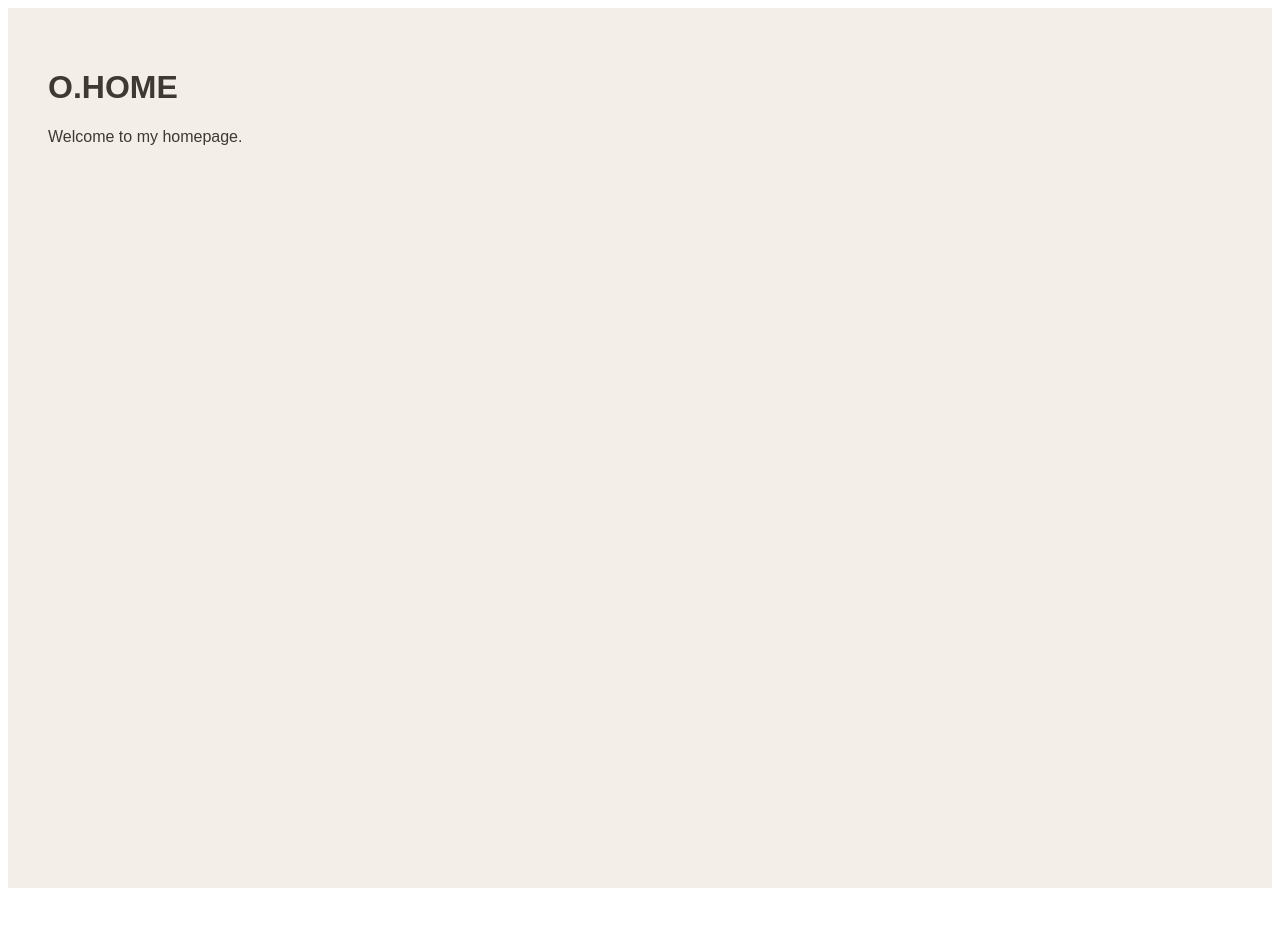
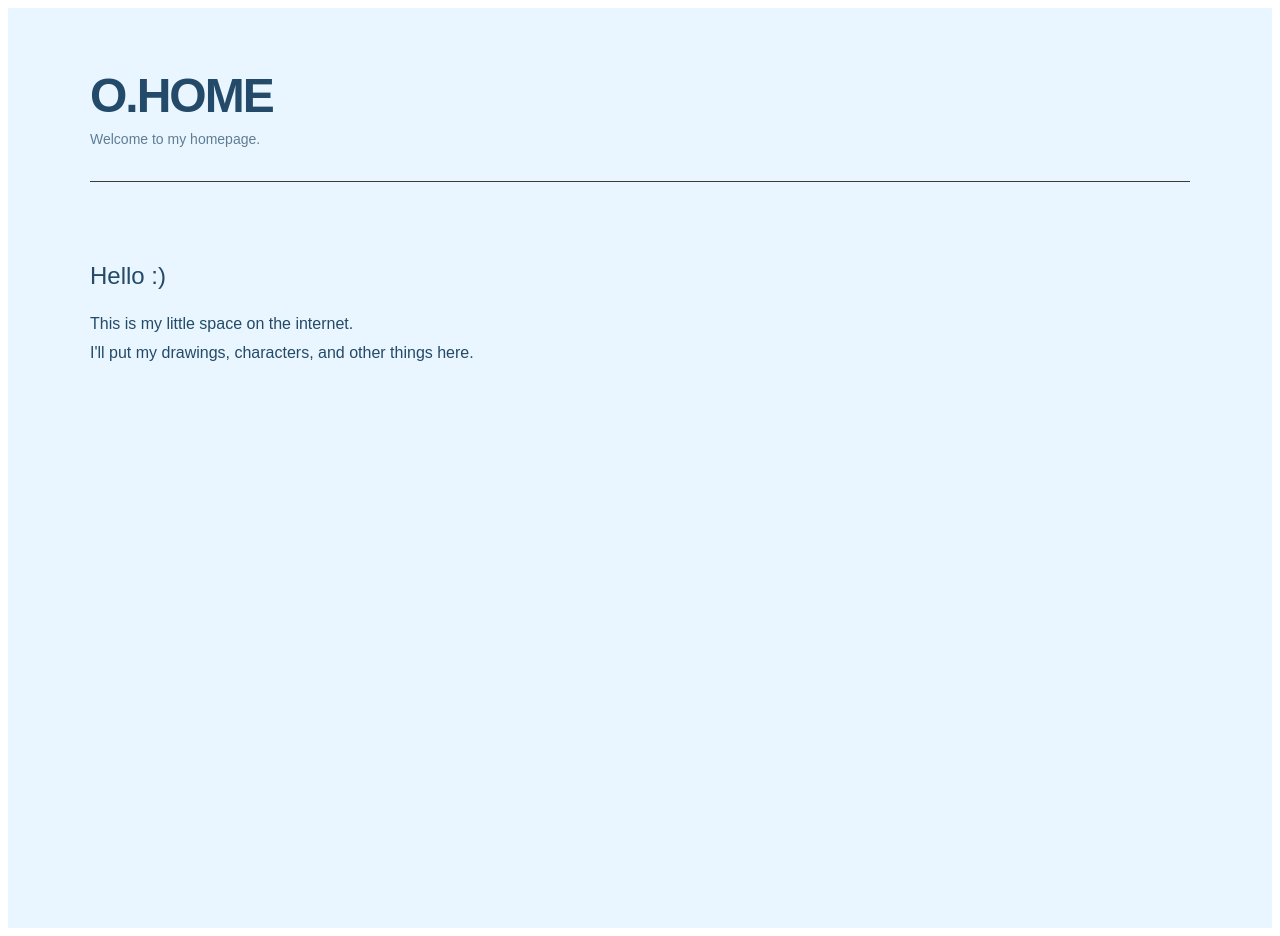
Before and after one commit to hikk9564/4659kkih, a Next.js app: page / in a window 1280 px wide. Before the commit the page ends 896 px from the top, so only its background shows below. Built offline with nearby package versions, Linux system fonts and the light colour scheme.

Commit message:
Update page.tsx

```diff
--- a/app/page.tsx
+++ b/app/page.tsx
@@ -3,14 +3,67 @@ export default function Home() {
     <main
       style={{
         minHeight: "100vh",
-        background: "#f3eee7",
-        color: "#3f3933",
-        padding: "40px",
+      background: "#EAF6FF",
+      color: "#234A68",
+        padding: "60px",
         fontFamily: "Arial, sans-serif",
       }}
     >
-      <h1>O.HOME</h1>
-      <p>Welcome to my homepage.</p>
+      <header
+        style={{
+          maxWidth: "1100px",
+          margin: "0 auto",
+          borderBottom: "1px solid #3f3933",
+          paddingBottom: "20px",
+        }}
+      >
+        <h1
+          style={{
+            fontSize: "48px",
+            margin: 0,
+            letterSpacing: "-2px",
+          }}
+        >
+          O.HOME
+        </h1>
+
+        <p
+          style={{
+            marginTop: "8px",
+            fontSize: "14px",
+            opacity: 0.7,
+          }}
+        >
+          Welcome to my homepage.
+        </p>
+      </header>
+
+      <section
+        style={{
+          maxWidth: "1100px",
+          margin: "80px auto 0",
+        }}
+      >
+        <h2
+          style={{
+            fontSize: "24px",
+            fontWeight: "400",
+          }}
+        >
+          Hello :)
+        </h2>
+
+        <p
+          style={{
+            lineHeight: "1.8",
+            maxWidth: "600px",
+          }}
+        >
+          This is my little space on the internet.
+          <br />
+          I&apos;ll put my drawings, characters, and other things here.
+        </p>
+      </section>
     </main>
   );
 }
```
